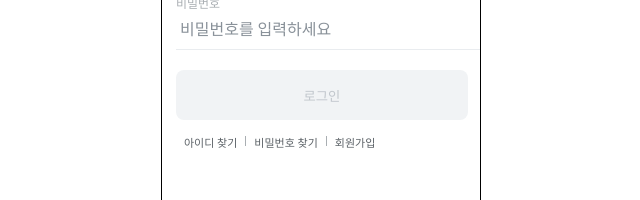
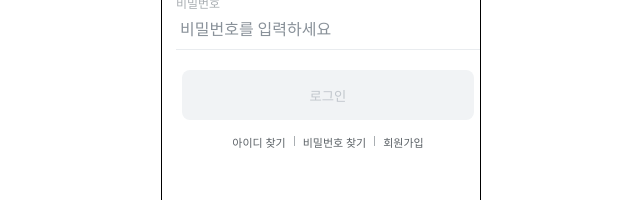
Before and after one commit to Gwasuwon-shot/Tutice_Client, a React (Vite) app: page /login in a window 1280 px wide. Shown: the part 245-445 px from the top of the page, without its empty margins (319-959 px from the left). Built offline with nearby package versions, Linux system fonts and the light colour scheme; a web font is replaced by a local one; what recoil-persist would draw is missing.

Commit message:
[ style ] 버튼, 매니징 텍스트 가운데 정렬

```diff
--- a/src/components/login/LoginInput.tsx
+++ b/src/components/login/LoginInput.tsx
@@ -1,8 +1,9 @@
-import React from "react";
+import React, { useState } from "react";
 import { styled } from "styled-components";
 import TextLabelLayout from "../signup/TextLabelLayout";
 
 export default function LoginInput() {
+  const [pwViewing, setPwViewing] = useState("password");
   return (
     <>
       <InputFieldWrapper>
--- a/src/pages/Login.tsx
+++ b/src/pages/Login.tsx
@@ -10,8 +10,10 @@ export default function Login() {
       <Container>
         <LoginHeader />
         <LoginInput />
-        <LoginButton />
-        <AccountManaging />
+        <CenterWrapper>
+          <LoginButton />
+          <AccountManaging />
+        </CenterWrapper>
       </Container>
     </>
   );
@@ -20,3 +22,9 @@ export default function Login() {
 const Container = styled.div`
   margin-left: 1.4rem;
 `;
+
+const CenterWrapper = styled.div`
+  display: flex;
+  align-items: center;
+  flex-direction: column;
+`;
```
